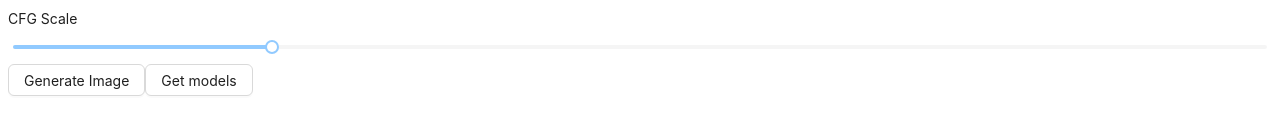
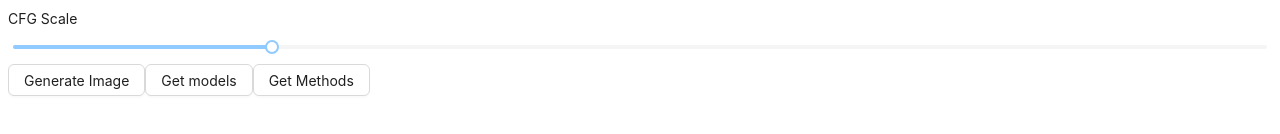
Before and after one commit to huzidev/stable-diffusion-ui, a React (Create React App) app in the folder client/: page / in a window 1280 px wide. Shown: the part 362-496 px from the top of the page. Built offline with nearby package versions, Linux system fonts and the light colour scheme; no server answers.

Commit message:
dispatch

```diff
--- a/client/src/components/Form.tsx
+++ b/client/src/components/Form.tsx
@@ -55,7 +55,6 @@ export default function Form(): JSX.Element {
   function getAllMethods() {
     dispatch(getMethods());
   }
-
 
   return (
     <div>
@@ -146,6 +145,9 @@ export default function Form(): JSX.Element {
         <Button onClick={getAllModels}>
           Get models
         </Button>
+        <Button onClick={getAllMethods}>
+          Get Methods
+        </Button>
     </div>
   )
 
```
